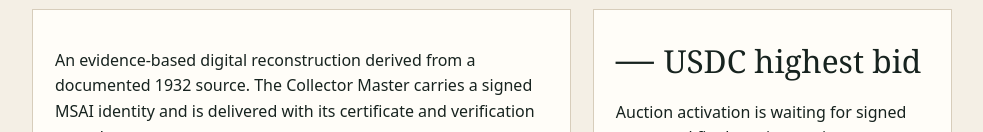
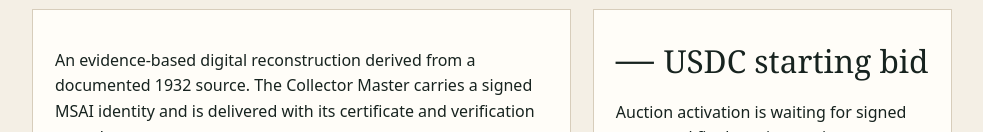
Before and after one commit to mosulonsol-max/MOSUL-HERITAGE-STORE, a plain HTML site: page checkout.html in a window 1280 px wide. Shown: the part 281-413 px from the top of the page, without its empty margins (148-1131 px from the left). Drawn offline with Linux system fonts and the light colour scheme.

Commit message:
Refine auction validation and UI in checkout.html

```diff
--- a/checkout.html
+++ b/checkout.html
@@ -22,7 +22,7 @@
 <p id="seller" class="seller"></p>
 </section>
 <section class="panel">
-<div class="price"><span id="highest">—</span> <small>USDC highest bid</small></div>
+<div class="price"><span id="highest">—</span> <small id="bidLabel">USDC starting bid</small></div>
 <p id="availability">Loading auction…</p>
 <div class="field"><label><input id="accept" type="checkbox"> I have read and accept the current auction and buyer terms.</label></div>
 <div id="bidform" class="hidden">
@@ -44,7 +44,7 @@ const availability=document.getElementById('availability'),bidform=document.getE
 let order=null,termsAccepted=()=>document.getElementById('accept').checked;
 async function json(url,options){const r=await fetch(url,options);const d=await r.json();if(!r.ok)throw Error(d.error||'Request failed');return d}
 async function wallet(){const provider=window.solana;if(!provider||typeof provider.connect!=='function'||typeof provider.signMessage!=='function')throw Error('Open this page in a Solana wallet browser that supports message signing.');const response=await provider.connect();return{provider,address:response.publicKey.toString()}}
-async function load(){if(!api||/^0+$/.test(termsHash)){availability.textContent='Auction activation is waiting for signed terms and final auction settings.';return}try{const h=await json(api+'/health');if(h.seller)document.getElementById('seller').textContent=[h.seller.name,h.seller.country,h.seller.support_email].filter(Boolean).join(' · ');const a=await json(api+'/auction');document.getElementById('highest').textContent=a.highest_bid_usdc||a.opening_bid_usdc;availability.textContent=a.status==='open'?`Open until ${a.ends_at} · minimum increment ${a.minimum_increment_usdc} USDC`:a.status==='scheduled'?`Opens ${a.starts_at}`:'Auction closed';if(a.status==='open')bidform.classList.remove('hidden');if(a.status==='closed')winnerform.classList.remove('hidden')}catch(e){availability.textContent=e.message}}
+async function load(){if(!api||/^0+$/.test(termsHash)){availability.textContent='Auction activation is waiting for signed terms and final auction settings.';return}try{const h=await json(api+'/health');if(h.seller)document.getElementById('seller').textContent=[h.seller.name,h.seller.country,h.seller.support_email].filter(Boolean).join(' · ');const a=await json(api+'/auction');document.getElementById('highest').textContent=a.highest_bid_usdc||a.opening_bid_usdc;document.getElementById('bidLabel').textContent=a.highest_bid_usdc?'USDC highest bid':'USDC starting bid';if(a.next_minimum_bid_usdc)document.getElementById('bid').min=a.next_minimum_bid_usdc;availability.textContent=a.status==='open'?`Open until ${a.ends_at} · next valid bid at least ${a.next_minimum_bid_usdc} USDC`:a.status==='scheduled'?`Opens ${a.starts_at}`:'Auction closed';if(a.status==='open')bidform.classList.remove('hidden');if(a.status==='closed')winnerform.classList.remove('hidden')}catch(e){availability.textContent=e.message}}
 document.getElementById('connectBid').onclick=async()=>{message.textContent='';try{if(!termsAccepted())throw Error('Accept the buyer terms first.');const{provider,address}=await wallet();const amount=document.getElementById('bid').value;const challenge=await json(api+'/bids/challenge',{method:'POST',headers:{'Content-Type':'application/json'},body:JSON.stringify({bidder_wallet:address,amount_usdc:amount,accepted_terms_sha256:termsHash})});const signed=await provider.signMessage(new TextEncoder().encode(challenge.message),'utf8');const signatureBase64=btoa(String.fromCharCode(...signed.signature));await json(api+'/bids',{method:'POST',headers:{'Content-Type':'application/json'},body:JSON.stringify({challenge_id:challenge.challenge_id,signature_base64:signatureBase64})});message.textContent='Your wallet-signed bid was recorded. No funds were taken for the bid.';await load()}catch(e){message.className='error';message.textContent=e.message}};
 document.getElementById('payWinner').onclick=async()=>{message.textContent='';try{if(!termsAccepted())throw Error('Accept the buyer terms first.');const{address}=await wallet();order=await json(api+'/orders',{method:'POST',headers:{'Content-Type':'application/json'},body:JSON.stringify({idempotency_key:crypto.randomUUID(),buyer_wallet:address,accepted_terms_sha256:termsHash})});document.getElementById('payAmount').textContent=order.amount;document.getElementById('paylink').href=order.solana_pay_uri;winnerform.classList.add('hidden');payment.classList.remove('hidden');message.textContent=`Payment window ends ${order.expires_at}.`}catch(e){message.className='error';message.textContent=e.message}};
 document.getElementById('confirm').onclick=async()=>{try{const data=await json(api+'/orders/'+encodeURIComponent(order.id)+'/confirm',{method:'POST',headers:{'Content-Type':'application/json'},body:JSON.stringify({signature:document.getElementById('signature').value.trim(),claim_secret:order.claim_secret})});message.className='';message.replaceChildren(document.createTextNode('Payment verified. '));const link=document.createElement('a');link.href=api+data.download_url;link.textContent='Download the Collector package';message.append(link)}catch(e){message.className='error';message.textContent=e.message}};
```
